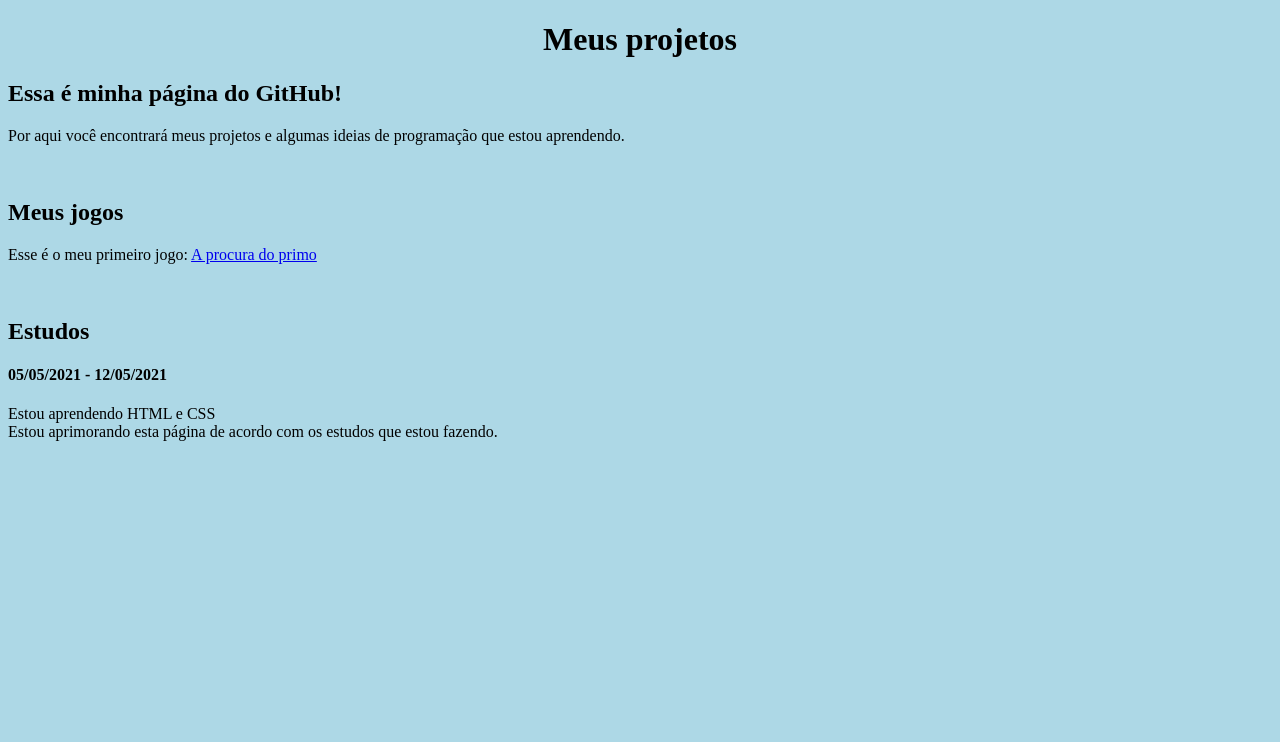
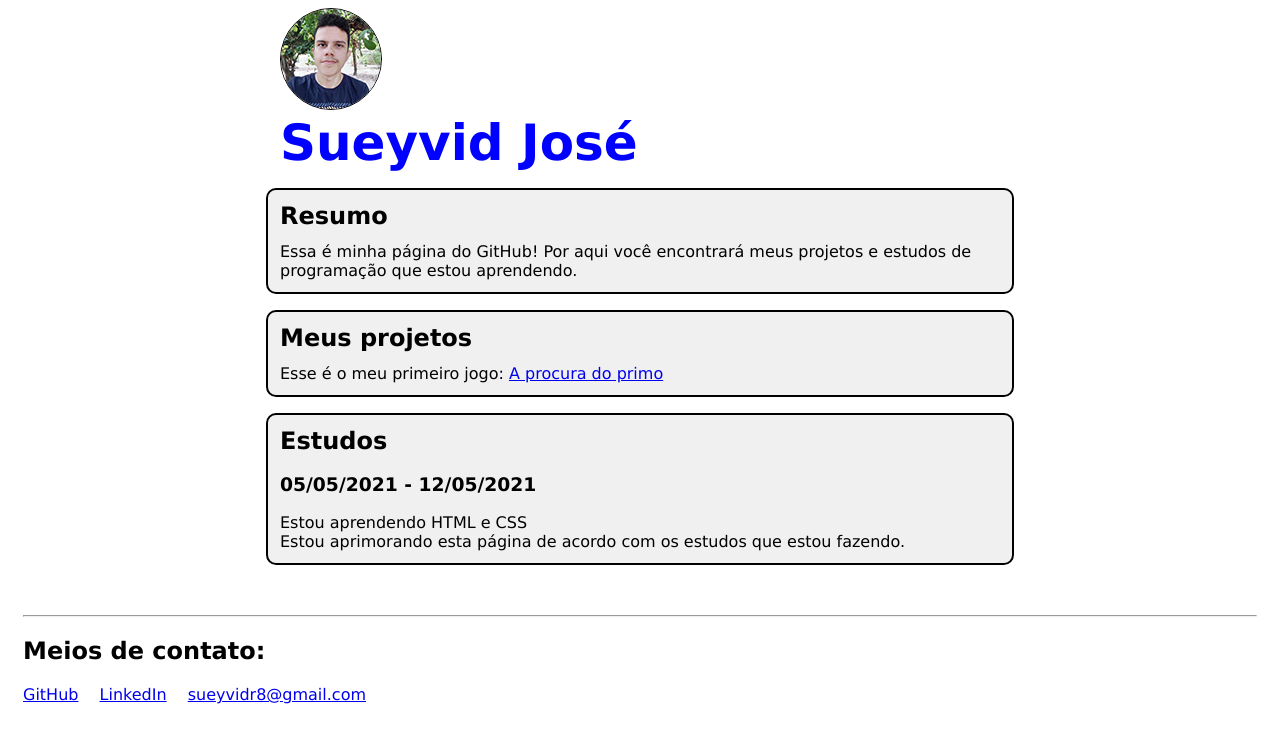
Before and after one commit to sueyvid/sueyvid.github.io, a plain HTML site: page index.html in a window 1280 px wide. Drawn offline with Linux system fonts and the light colour scheme.

Commit message:
css da pagina

```diff
--- a/index.html
+++ b/index.html
@@ -1,19 +1,36 @@
 <!DOCTYPE html>
-<html>
+<html lang="pt-br">
+<head>
+	<meta charset="utf-8">
 	<title>Sueyvid</title>
-<body style="background-color:lightblue;">
-	<h1 style="text-align:center;">Meus projetos</h1>
-
-	<h2>Essa é minha página do GitHub!</h2>
-	<p>Por aqui você encontrará meus projetos e algumas ideias de programação que estou aprendendo.</p>
-	<br>
-
-	<h2>Meus jogos</h2>
-	<p>Esse é o meu primeiro jogo: <a href="https://sueyvid.github.io/a-procura-do-primo/">A procura do primo</a></p>
-	<br>
-
-	<h2>Estudos</h2>
-	<h4>05/05/2021 - 12/05/2021</h4>
-	<p>Estou aprendendo HTML e CSS <br> Estou aprimorando esta página de acordo com os estudos que estou fazendo.</p>
+	<link rel="stylesheet" href="style.css">
+</head>
+<body>
+	<header class="header">
+		<img src="images/minha_foto.jpg" class="my_photo">
+		<h1 id="my_name">Sueyvid José</h1>
+	</header>
+	<section>
+		<article class="article">
+			<h2 class="title">Resumo</h2>
+			<p>Essa é minha página do GitHub! Por aqui você encontrará meus projetos e estudos de programação que estou aprendendo.</p>
+		</article>
+		<article class="article">
+			<h2 class="title">Meus projetos</h2>
+			<p>Esse é o meu primeiro jogo: <a href="https://sueyvid.github.io/a-procura-do-primo/">A procura do primo</a></p>
+		</article>
+		<article class="article">
+			<h2 class="title">Estudos</h2>
+			<h3>05/05/2021 - 12/05/2021</h4>
+			<p>Estou aprendendo HTML e CSS <br> Estou aprimorando esta página de acordo com os estudos que estou fazendo.</p>
+		</article>
+	</section>
+	<footer class="footer">
+		<hr>
+		<h2>Meios de contato:</h2>
+		<a href="https://github.com/sueyvid" target="_blank" class="links">GitHub</a>
+		<a href="https://www.linkedin.com/in/sueyvid/" target="_blank" class="links">LinkedIn</a>
+		<a href="mailto:sueyvidr8@gmail.com">sueyvidr8@gmail.com</a>
+	</footer>
 </body>
 </html>
--- /dev/null
+++ b/style.css
@@ -0,0 +1,48 @@
+body {
+    font-family: verdana;
+}
+
+.header {
+    margin: auto;
+    max-width: 720px;
+}
+
+.my_photo {
+    border: 1px solid black;
+    border-radius: 50%;
+}
+
+#my_name {
+    margin: 0;
+    font-size: 50px;
+    color: blue;
+}
+
+.article {
+    max-width: 720px;
+    background: #f0f0f0;
+    border: 2px solid black;
+    border-radius: 10px;
+    margin: auto;
+    margin-bottom: 16px;
+    margin-top: 16px;
+    padding: 12px;
+}
+
+.title {
+    margin: 0;
+    margin-bottom: 12px;
+}
+
+.footer {
+    margin: 15px;
+    margin-top: 50px;
+}
+
+.links {
+    margin-right: 16px;
+}
+
+p {
+    margin: 0;
+}
```
Also changed, not shown: images/minha_foto.jpg (added), 1 other file.
